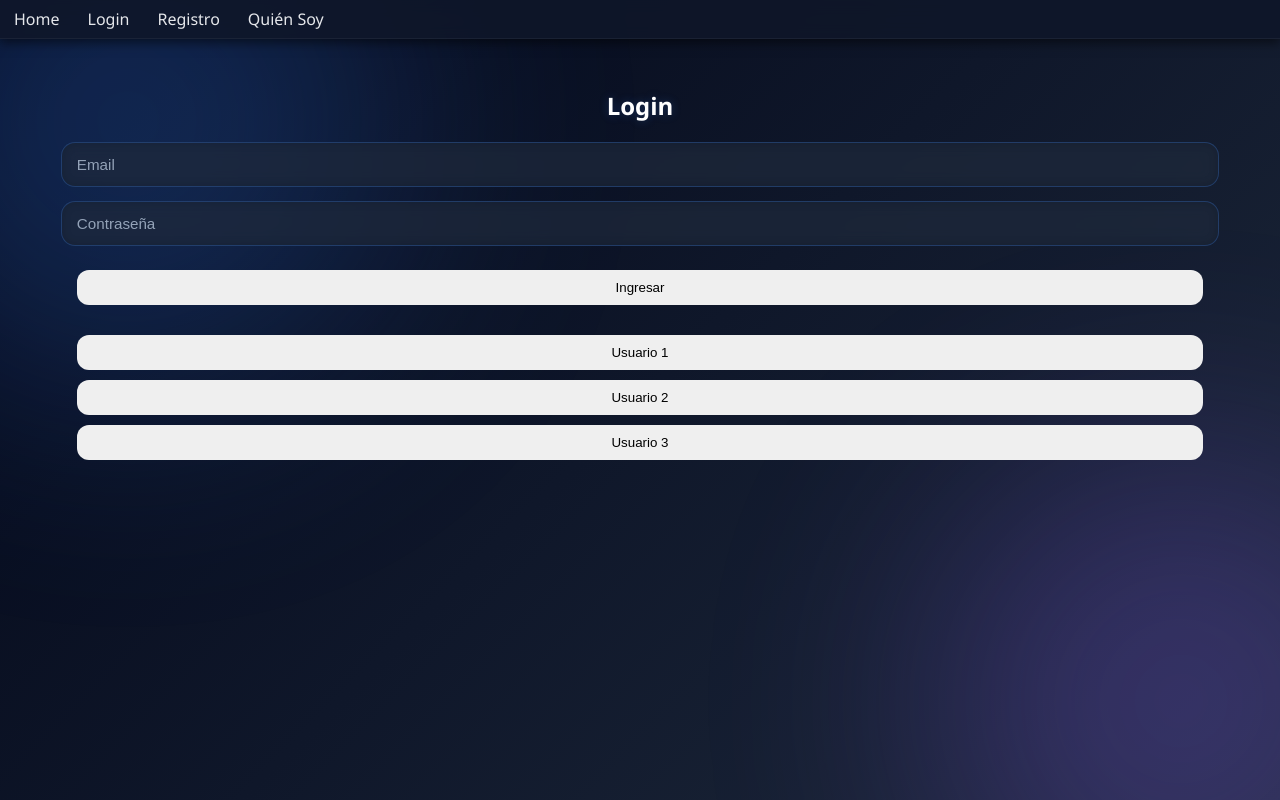
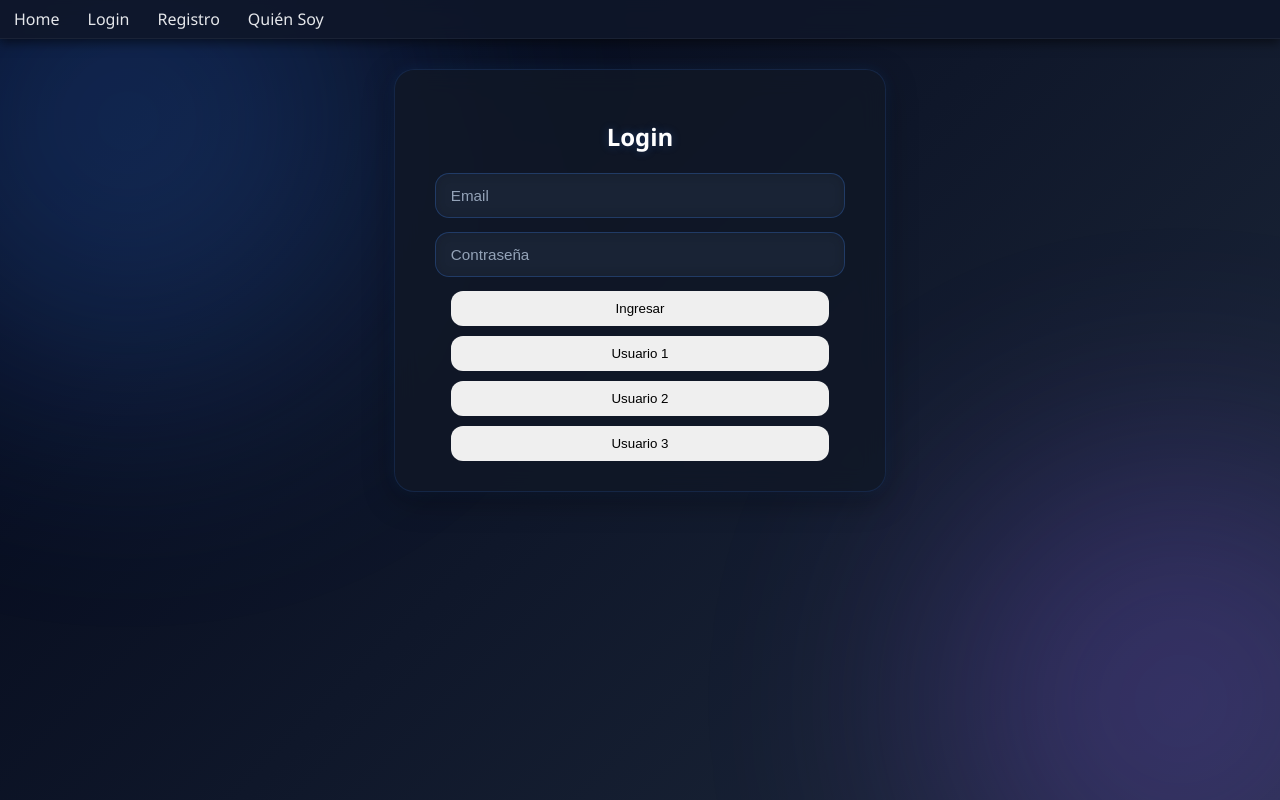
Before and after one commit to giulianolol/TP-1-Sohrobigarat---Programacion-IV, an Angular app: page /login in a window 1280 px wide. Built offline with nearby package versions, Linux system fonts and the light colour scheme.

Commit message:
Sprint 3 Iniciado. Diseño Login mejorado

```diff
--- a/src/app/guards/auth-guard.ts
+++ b/src/app/guards/auth-guard.ts
@@ -4,7 +4,7 @@ import { AuthService } from '../services/auth';
 
 export const authGuard: CanActivateFn = () => {
 
-  console.log('AUTH GUARD EJECUTADO');
+  console.log('ESTOY EJECUTANDO EL AUTGUARD AAAAAAAAA');
 
   const router = inject(Router);
   const auth = inject(AuthService);
--- a/src/app/guards/guest-guard.ts
+++ b/src/app/guards/guest-guard.ts
@@ -4,7 +4,7 @@ import { AuthService } from '../services/auth';
 
 export const guestGuard: CanActivateFn = () => {
 
-  console.log('GUEST GUARD EJECUTADO');
+  console.log('PORQUE NO ANDAAAAAA');
   const router = inject(Router);
   const auth = inject(AuthService);
 
--- a/src/app/pages/login/login.html
+++ b/src/app/pages/login/login.html
@@ -1,22 +1,62 @@
 <div class="container mt-5">
-  <h2>Login</h2>
 
-  <input [(ngModel)]="email" placeholder="Email" class="form-control mb-2">
-  <input [(ngModel)]="password" type="password" placeholder="Contraseña" class="form-control mb-2">
+  <div class="card-register">
 
-  <button (click)="login()" class="btn btn-primary w-100">Ingresar</button>
+    <h2 class="mb-4">Login</h2>
 
-  <div *ngIf="error" class="alert alert-danger mt-3" role="alert">
-  {{ error }}
+    <input
+      [(ngModel)]="email"
+      placeholder="Email">
+
+    <input
+      [(ngModel)]="password"
+      type="password"
+      placeholder="Contraseña">
+
+    <button
+      (click)="login()"
+      class="btn btn-primary w-100">
+
+      Ingresar
+
+    </button>
+
+    @if (error) {
+
+      <div class="alert alert-danger mt-3" role="alert">
+        {{ error }}
+      </div>
+
+    }
+
+    <div class="mt-4">
+
+      <button
+        (click)="email='subaru@subaru.com'; password='subaru123'; login()"
+        class="btn btn-secondary mt-2 w-100">
+
+        Usuario 1
+
+      </button>
+
+      <button
+        (click)="email='subaru@subaru.com'; password='subaru123'; login()"
+        class="btn btn-secondary mt-2 w-100">
+
+        Usuario 2
+
+      </button>
+
+      <button
+        (click)="email='subaru@subaru.com'; password='subaru123'; login()"
+        class="btn btn-secondary mt-2 w-100">
+
+        Usuario 3
+
+      </button>
+
+    </div>
+
+  </div>
+
 </div>
-</div>
-
-<button (click)="email='subaru@subaru.com'; password='subaru123'; login()" class="btn btn-secondary mt-2 w-100">
-  Usuario 1
-</button>
-<button (click)="email='subaru@subaru.com'; password='subaru123'; login()" class="btn btn-secondary mt-2 w-100">
-  Usuario 2
-</button>
-<button (click)="email='subaru@subaru.com'; password='subaru123'; login()" class="btn btn-secondary mt-2 w-100">
-  Usuario 3
-</button>
--- a/src/app/pages/login/login.ts
+++ b/src/app/pages/login/login.ts
@@ -22,7 +22,7 @@ constructor(
   private router: Router,
   private cdr: ChangeDetectorRef
 
-) {    console.log('Router test component loaded11111');}
+) {    console.log('ESTOYACAAA');}
 
   async login() {
   this.error = '';
--- a/src/app/pages/registro/registro.html
+++ b/src/app/pages/registro/registro.html
@@ -1,14 +1,30 @@
 <div class="container">
+
   <div class="card-register">
 
     <h2 class="mb-4">Registro</h2>
 
-    <input [(ngModel)]="nombre" placeholder="Nombre">
-    <input [(ngModel)]="apellido" placeholder="Apellido">
-    <input [(ngModel)]="edad" type="number" placeholder="Edad">
+    <input
+      [(ngModel)]="nombre"
+      placeholder="Nombre">
 
-    <input [(ngModel)]="email" placeholder="Email">
-    <input [(ngModel)]="password" type="password" placeholder="Contraseña">
+    <input
+      [(ngModel)]="apellido"
+      placeholder="Apellido">
+
+    <input
+      [(ngModel)]="edad"
+      type="number"
+      placeholder="Edad">
+
+    <input
+      [(ngModel)]="email"
+      placeholder="Email">
+
+    <input
+      [(ngModel)]="password"
+      type="password"
+      placeholder="Contraseña">
 
     <button
       (click)="register()"
@@ -19,8 +35,21 @@
 
     </button>
 
-    <p *ngIf="error" class="text-danger mt-3">{{ error }}</p>
-    <p *ngIf="success" class="text-success mt-3">{{ success }}</p>
+    @if (error) {
+
+      <p class="text-danger mt-3">
+        {{ error }}
+      </p>
+
+    }
+
+    @if (success) {
+
+      <p class="text-success mt-3">
+        {{ success }}
+      </p>
+
+    }
 
   </div>
 </div>
--- a/src/app/pages/registro/registro.ts
+++ b/src/app/pages/registro/registro.ts
@@ -40,10 +40,12 @@ export class Registro {
     this.loading = true;
 
     const { error } = await this.auth.register(
+
   this.email,
   this.password,
   this.nombre,
   this.apellido
+
 );
 
     if (error) {
```
